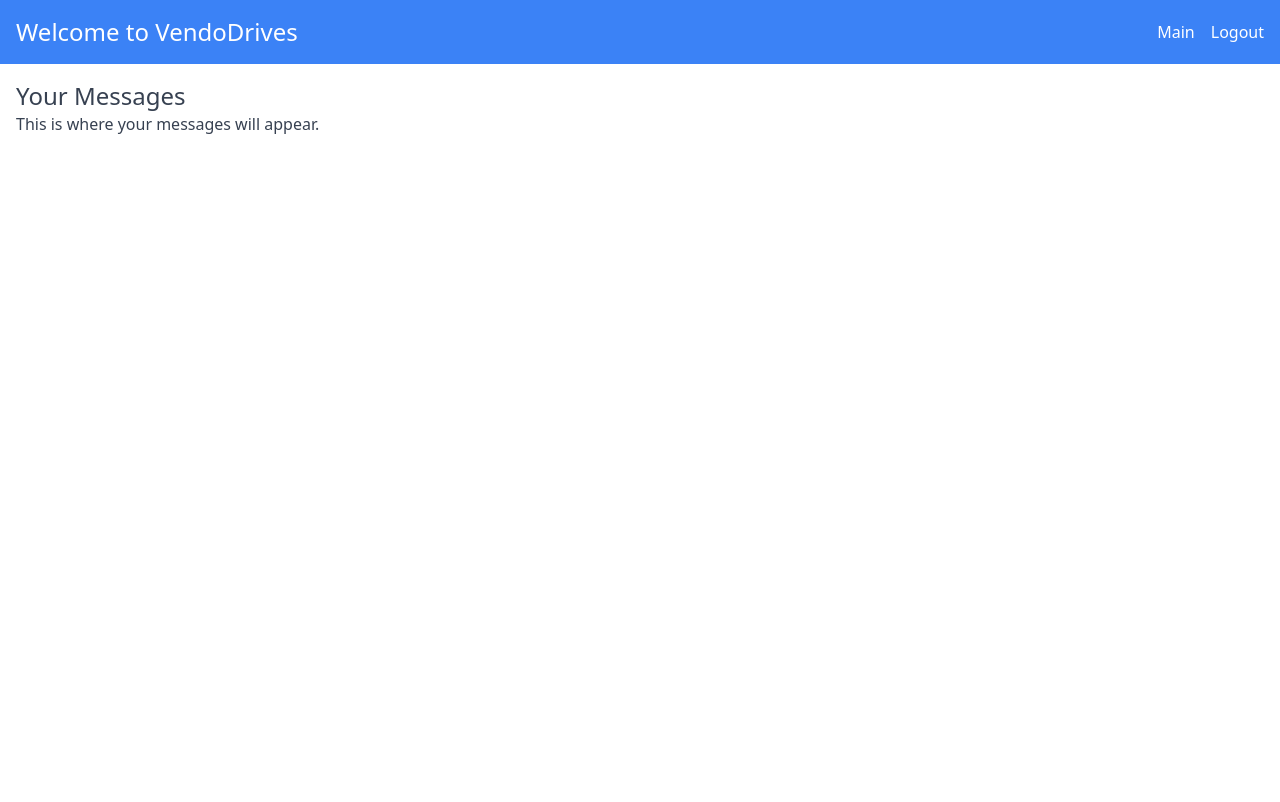
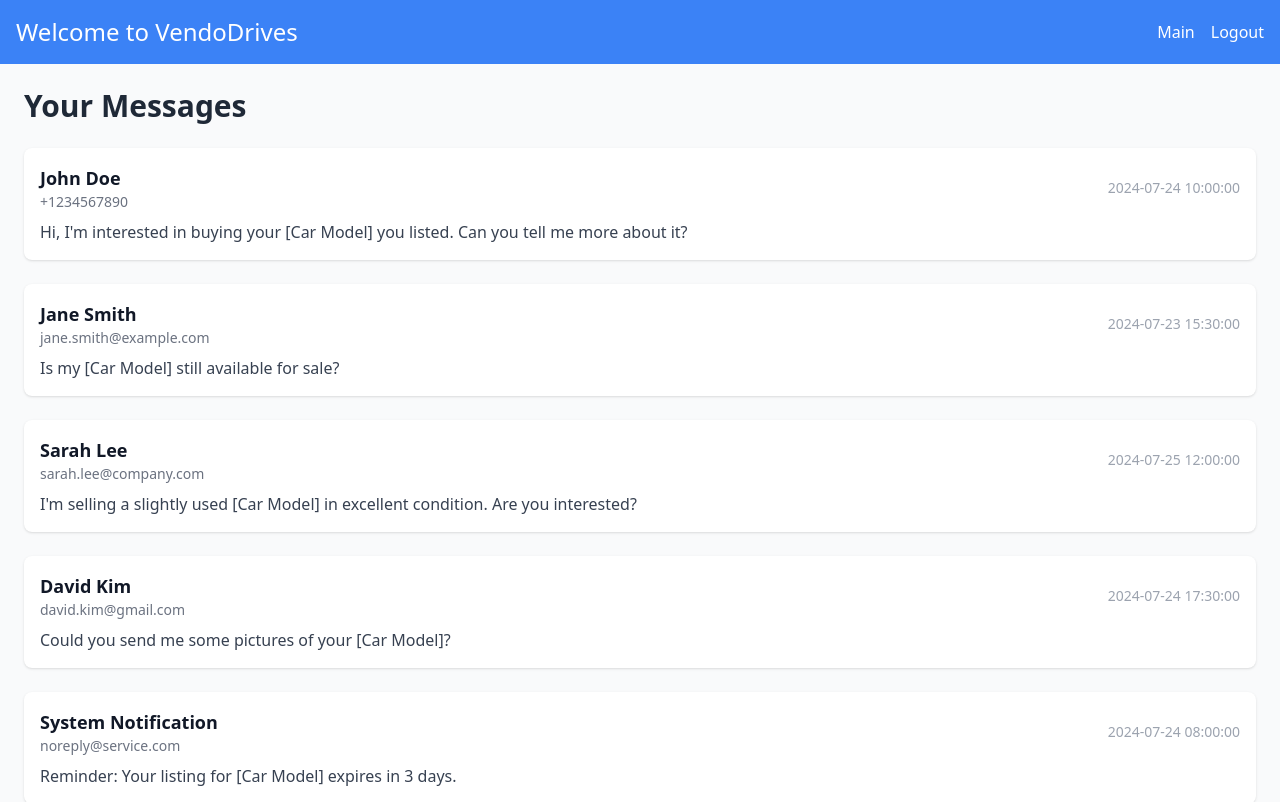
Before and after one commit to andre-amato/vendodrives, a React (Vite) app in the folder client/: page /messages in a window 1280 px wide. Shown: the top 802 px of the page. Built offline with nearby package versions, Linux system fonts and the light colour scheme.

Commit message:
fix: messages

```diff
--- a/client/src/pages/Messages.jsx
+++ b/client/src/pages/Messages.jsx
@@ -1,14 +1,93 @@
+import { useState } from 'react';
 import Header from '../components/Header';
 
+const messages = [
+  {
+    id: 1,
+    name: 'John Doe',
+    contact: '+1234567890',
+    time: '2024-07-24 10:00:00',
+    content:
+      "Hi, I'm interested in buying your [Car Model] you listed. Can you tell me more about it?",
+  },
+  {
+    id: 2,
+    name: 'Jane Smith',
+    contact: 'jane.smith@example.com',
+    time: '2024-07-23 15:30:00',
+    content: 'Is my [Car Model] still available for sale?',
+  },
+  {
+    id: 3,
+    name: 'Sarah Lee',
+    contact: 'sarah.lee@company.com',
+    time: '2024-07-25 12:00:00',
+    content:
+      "I'm selling a slightly used [Car Model] in excellent condition. Are you interested?",
+  },
+  {
+    id: 4,
+    name: 'David Kim',
+    contact: 'david.kim@gmail.com',
+    time: '2024-07-24 17:30:00',
+    content: 'Could you send me some pictures of your [Car Model]?',
+  },
+  {
+    id: 5,
+    name: 'System Notification',
+    contact: 'noreply@service.com',
+    time: '2024-07-24 08:00:00',
+    content: 'Reminder: Your listing for [Car Model] expires in 3 days.',
+  },
+  {
+    id: 6,
+    name: 'Alex Rodriguez',
+    contact: '+521234567890',
+    time: '2024-07-23 11:00:00',
+    content: 'Hola! ¿Cómo estás? Tengo una pregunta sobre mi suscripción.',
+  },
+  {
+    id: 7,
+    name: 'Jessica Williams',
+    contact: 'jessica.williams@yahoo.com',
+    time: '2024-07-22 20:15:00',
+    content: 'Thanks for your purchase! We hope you enjoy your new product.',
+  },
+];
+
 const Messages = () => {
+  const [messageList, setMessageList] = useState(messages);
+
   return (
-    <div>
+    <div className='messages-container bg-gray-50 min-h-screen'>
       <Header />
-      <main className='p-4'>
-        <h2 className='text-2xl text-gray-700'>Your Messages</h2>
-        <p className='text-gray-700'>
-          This is where your messages will appear.
-        </p>
+      <main className='p-6'>
+        <h2 className='text-3xl font-bold text-gray-800 mb-6'>Your Messages</h2>
+        {messageList.length > 0 ? (
+          <ul className='message-list space-y-6'>
+            {messageList.map((message) => (
+              <li
+                key={message.id}
+                className='message-item bg-white p-4 rounded-lg shadow'
+              >
+                <div className='message-header flex justify-between items-center mb-2'>
+                  <div className='sender-info'>
+                    <p className='font-bold text-lg text-gray-900'>
+                      {message.name}
+                    </p>
+                    <p className='text-gray-500 text-sm'>{message.contact}</p>
+                  </div>
+                  <p className='text-gray-400 text-sm'>{message.time}</p>
+                </div>
+                <p className='message-content text-gray-700'>
+                  {message.content}
+                </p>
+              </li>
+            ))}
+          </ul>
+        ) : (
+          <p className='text-gray-700'>No messages found.</p>
+        )}
       </main>
     </div>
   );
```
